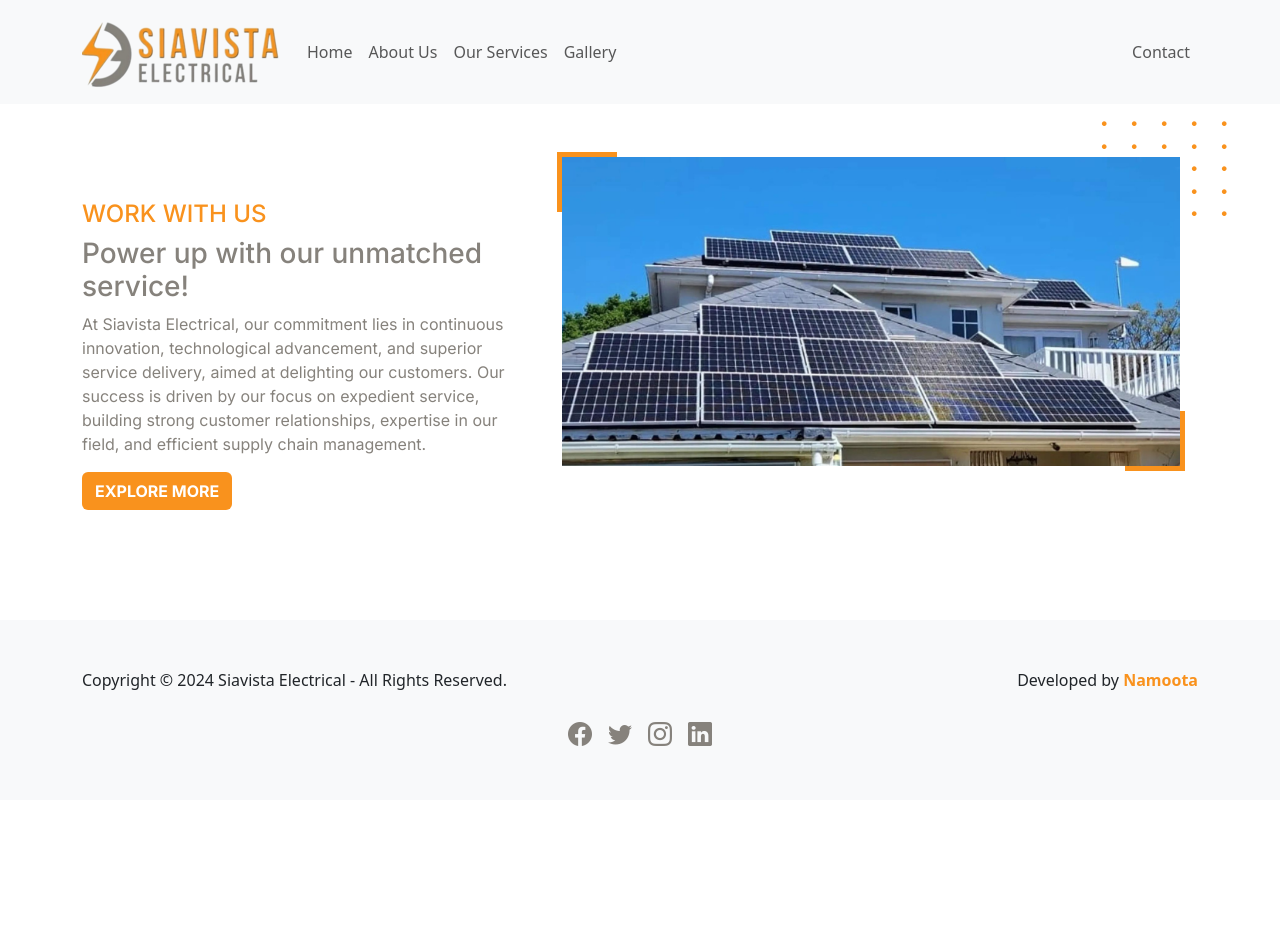
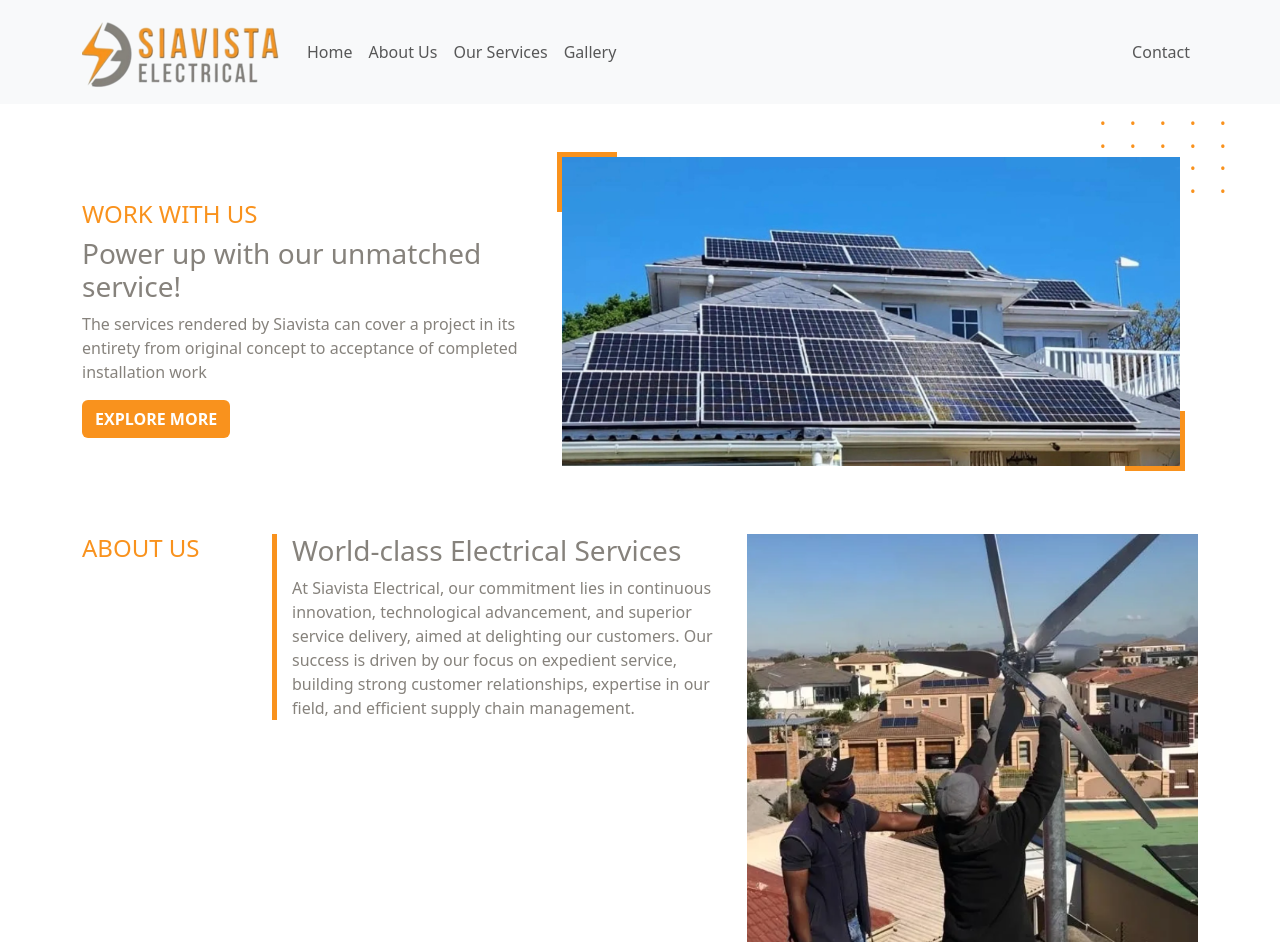
Before and after one commit to namootatech/siavista, a Next.js app: page / in a window 1280 px wide. Shown: the top 952 px of the page. Before the commit the page ends 800 px from the top, so only its background shows below. Built offline with nearby package versions, Linux system fonts and the light colour scheme.

Commit message:
added about section

```diff
--- /dev/null
+++ b/src/components/about/index.js
@@ -0,0 +1,38 @@
+import React from 'react';
+import Image from 'react-bootstrap/Image';
+import Container from 'react-bootstrap/Container';
+import Row from 'react-bootstrap/Row';
+import Col from 'react-bootstrap/Col';
+import ButtonLink from '@/components/button';
+
+const About = () => {
+    return (
+        <Container className="mt-5 mb-5">
+            <Row>
+                <Col md={2}>
+                    <div>
+                        <h4 className="text-uppercase text-orange">About us</h4>
+                    </div>
+                </Col>
+                <Col md={5}>
+                    <div id="about-description">
+                        <h3 className="text-grey">World-class Electrical Services</h3>
+                        <p className="text-grey">
+                        At Siavista Electrical, our commitment lies in continuous innovation, technological advancement, and superior service delivery, aimed at delighting our customers.
+                        Our success is driven by our focus on expedient service, building strong customer relationships, expertise in our field, and efficient supply chain management.
+                        </p>
+                    </div>
+                </Col>
+                <Col md={5}>
+                    <div>
+                        <Image
+                            src="/aboutBanner.png"
+                            fluid
+                        />
+                    </div>
+                </Col>
+            </Row>
+        </Container>
+    );
+}
+export default About;
--- a/src/components/dotted-box/index.js
+++ b/src/components/dotted-box/index.js
@@ -42,13 +42,6 @@ const DottedBox = () => {
                     <td style={tdStyle}>&bull;</td>
                     <td style={tdStyle}>&bull;</td>
                 </tr>
-                <tr>
-                    <td style={tdStyle}>&bull;</td>
-                    <td style={tdStyle}>&bull;</td>
-                    <td style={tdStyle}>&bull;</td>
-                    <td style={tdStyle}>&bull;</td>
-                    <td style={tdStyle}>&bull;</td>
-                </tr>
             </table>
         </div>
     );
--- a/src/components/footer/index.js
+++ b/src/components/footer/index.js
@@ -1,9 +1,9 @@
 import React from 'react';
 import { Container, Row, Col } from 'react-bootstrap';
-
+// style={{ position: "fixed", bottom: 0, width: "100%" }}
 const Footer = () => {
   return (
-    <footer className="bg-light py-5 mt-5" style={{ position: "fixed", bottom: 0, width: "100%" }}>
+    <footer className="bg-light py-5 mt-5">
       <Container>
         <Row className="align-items-center">
           <Col md={6} className="text-center text-md-start mb-4 mb-md-0">
--- a/src/components/hero/index.js
+++ b/src/components/hero/index.js
@@ -15,8 +15,7 @@ const Hero = () => {
                         <h4 className="text-orange text-uppercase mt-5">Work with us</h4>
                         <h3 className="text-grey">Power up with our unmatched service!</h3>
                         <p className="text-grey">
-                        At Siavista Electrical, our commitment lies in continuous innovation, technological advancement, and superior service delivery, aimed at delighting our customers.
-                        Our success is driven by our focus on expedient service, building strong customer relationships, expertise in our field, and efficient supply chain management.
+                            The services rendered by Siavista can cover a project in its entirety from original concept to acceptance of completed installation work
                         </p>
                         <ButtonLink
                             className="orange-btn"
--- a/src/pages/index.js
+++ b/src/pages/index.js
@@ -3,13 +3,17 @@ import { Inter } from 'next/font/google';
 import Layout from '@/components/layout';
 const inter = Inter({ subsets: ['latin'] });
 import Hero from '@/components/hero';
+import About from '@/components/about';
 export default function Home() {
   return (
     <Layout>
       <main
-        className={`flex min-h-screen flex-col items-center justify-between  ${inter.className}`}
+        // className={`flex min-h-screen flex-col items-center justify-between  ${inter.className}`}
       >
-        <Hero/>
+        <Hero className="mb-5"/>
+        <div className="mt-5">
+        </div>
+        <About className="mt-5"/>
       </main>
     </Layout>
   );
--- a/src/styles/main.css
+++ b/src/styles/main.css
@@ -40,3 +40,7 @@
     background-color: #86827c !important;
     color: #000000 !important;
 }
+#about-description {
+    border-left: 5px solid #f9921d;
+    padding-left: 15px;
+}
```
Also changed, not shown: public/aboutBanner.png (added).
